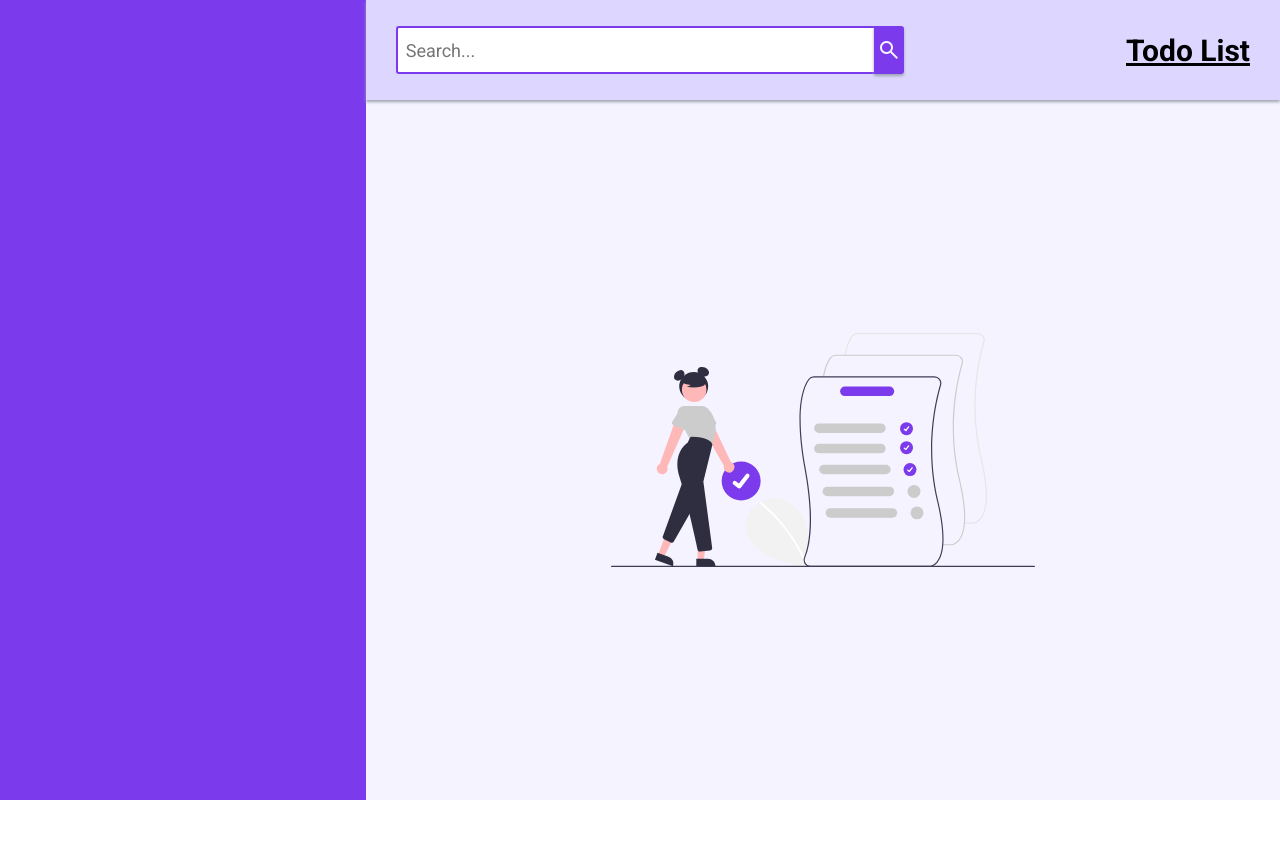
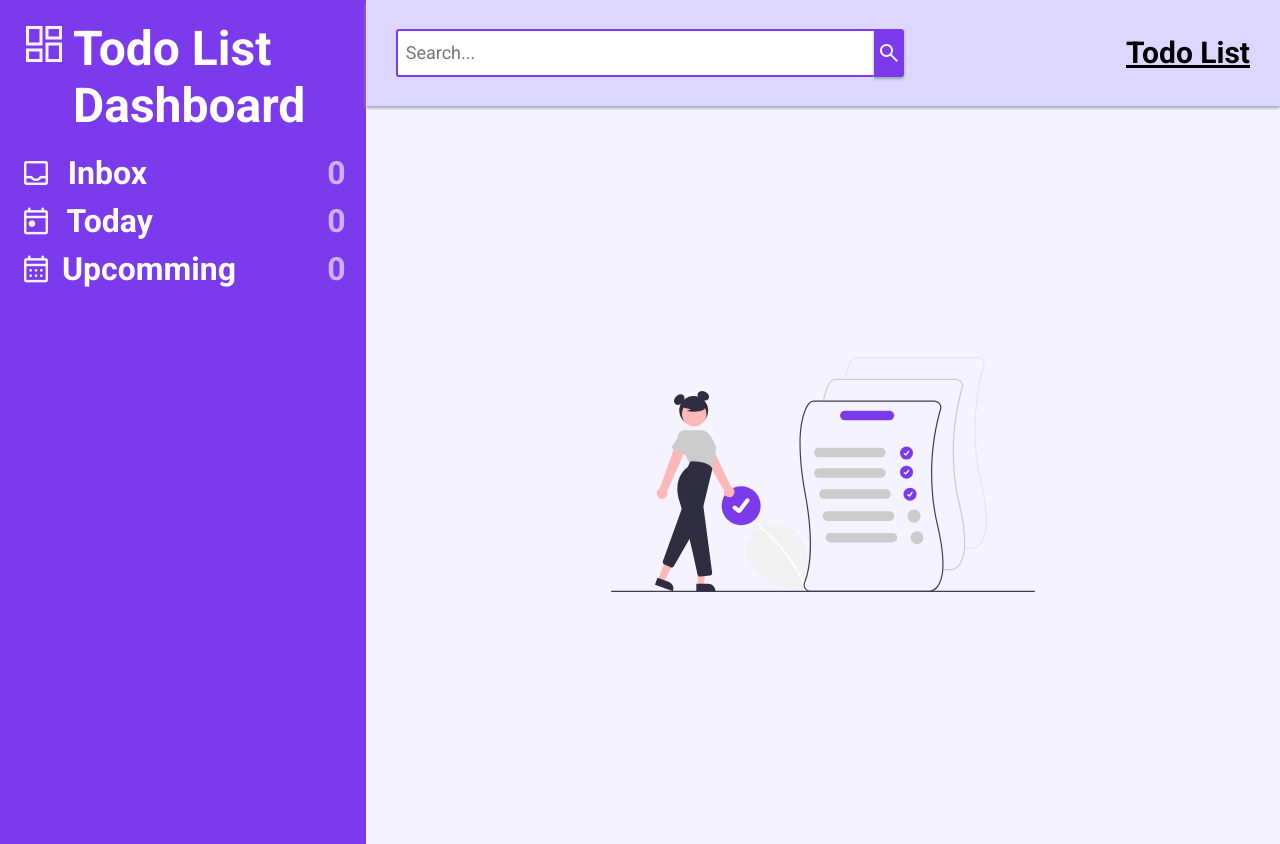
Before and after one commit to MAsecurity/Todo-List, a website built with webpack: page dist/index.html in a window 1280 px wide. Before the commit the page ends 800 px from the top, so only its background shows below. Built offline with nearby package versions, Linux system fonts and the light colour scheme.

Commit message:
Update sidebar section

```diff
--- a/src/functions/renderDefault.js
+++ b/src/functions/renderDefault.js
@@ -25,9 +25,50 @@ function getRenderDefault(){
   const navBarRight = document.createElement("div");
   navBarRight.classList.add("nav-content-right");
   const navBarTitle = document.createElement("div");
-  navBarTitle.textContent = "Todo List"
+  navBarTitle.textContent = "Todo List";
+  //Sidebar section
   const sideBar = document.createElement("div");
   sideBar.classList.add("sidebar");
+  const sideBarTitleContainer = document.createElement("div");
+  sideBarTitleContainer.classList.add("sidebar-title-container");
+  const sideBarTitle = document.createElement("span");
+  sideBarTitle.textContent = "Todo List Dashboard";
+  const sideBarTitleIcon = document.createElement("span");
+  sideBarTitleIcon.classList.add("material-symbols-outlined");
+  sideBarTitleIcon.textContent = "dashboard";
+  const sideBarFields = document.createElement("div");
+  sideBarFields.classList.add("sidebar-fields");
+  const sideBarInbox = document.createElement("div");
+  sideBarInbox.classList.add("sidebar-inbox")
+  const sideBarInboxTitle = document.createElement("span");
+  sideBarInboxTitle.textContent = "Inbox";
+  const sideBarInboxIcon = document.createElement("span");
+  sideBarInboxIcon.textContent= "inbox";
+  sideBarInboxIcon.classList.add("material-symbols-outlined");
+  const sideBarInboxStatus = document.createElement("span");
+  sideBarInboxStatus.classList.add("sidebar-inbox-status");
+  sideBarInboxStatus.textContent = "0";
+  const sideBarToday = document.createElement("div");
+  sideBarToday.classList.add("sidebar-today");
+  const sideBarTodayTitle = document.createElement("span");
+  sideBarTodayTitle.textContent = "Today";
+  const sideBarTodayIcon  = document.createElement("span");
+  sideBarTodayIcon.classList.add("material-symbols-outlined");
+  sideBarTodayIcon.textContent = "today";
+  const sideBarTodayStatus = document.createElement("span");
+  sideBarTodayStatus.classList.add("sidebar-today-status");
+  sideBarTodayStatus.textContent = "0";
+  const sideBarUpcomming = document.createElement("div");
+  sideBarUpcomming.classList.add("sidebar-upcomming");
+  const sideBarUpcommingTitle = document.createElement("span");
+  sideBarUpcommingTitle.textContent = "Upcomming";
+  const sideBarUpcommingIcon = document.createElement("span");
+  sideBarUpcommingIcon.textContent = "calendar_month";
+  sideBarUpcommingIcon.classList.add("material-symbols-outlined");
+  const sideBarUpcommingStatus = document.createElement("span");
+  sideBarUpcommingStatus.textContent = "0";
+  sideBarUpcommingStatus.classList.add("sidebar-upcomming-status")
+  // Main content section
   const mainContent = document.createElement("div");
   mainContent.classList.add("main");
   const mainContainerImg = document.createElement("div");
@@ -38,6 +79,7 @@ function getRenderDefault(){
   // Add DOM elements
   document.head.appendChild(linkMaterialIcons)
   document.body.appendChild(contentElement);
+  // Adding navbar
   contentElement.appendChild(navBar);
   navBar.appendChild(navBarLeft);
   navBarLeft.appendChild(searchBar);
@@ -45,7 +87,24 @@ function getRenderDefault(){
   searchBarBtn.appendChild(searchIconImg)
   navBar.appendChild(navBarRight);
   navBarRight.appendChild(navBarTitle);
+  // Adding sidebar
   contentElement.appendChild(sideBar);
+  sideBar.appendChild(sideBarTitleContainer);
+  sideBarTitleContainer.appendChild(sideBarTitleIcon);
+  sideBarTitleContainer.appendChild(sideBarTitle);
+  sideBar.appendChild(sideBarFields);
+  sideBarFields.appendChild(sideBarInbox);
+  sideBarInbox.appendChild(sideBarInboxIcon);
+  sideBarInbox.appendChild(sideBarInboxTitle);
+  sideBarInbox.appendChild(sideBarInboxStatus);
+  sideBarFields.appendChild(sideBarToday);
+  sideBarToday.appendChild(sideBarTodayIcon);
+  sideBarToday.appendChild(sideBarTodayTitle);
+  sideBarToday.appendChild(sideBarTodayStatus);
+  sideBarFields.appendChild(sideBarUpcomming);
+  sideBarUpcomming.appendChild(sideBarUpcommingIcon);
+  sideBarUpcomming.appendChild(sideBarUpcommingTitle);
+  sideBarUpcomming.appendChild(sideBarUpcommingStatus);
   contentElement.appendChild(mainContent);
   mainContent.appendChild(mainContainerImg);
   mainContainerImg.appendChild(mainActualImg);
--- a/src/style.css
+++ b/src/style.css
@@ -86,8 +86,47 @@
   grid-column-start: 1;
   grid-row: 1 / -1;
   background-color:#7c3aed;
+  padding: 20px 20px;
+  display: grid;
+  grid-template-columns: 1fr;
+  grid-template-rows: 1fr 1fr 4fr;
+}
+.sidebar-title-container{
+  display: flex;
+}
 
+.sidebar-title-container,.sidebar-inbox, .sidebar-today, .sidebar-upcomming{
+  color: white;
+  font-weight: bold;
+  gap: 5px;
 }
+.sidebar-title-container span{
+  font-size: 3rem;
+}
+.sidebar-inbox span, .sidebar-today span, .sidebar-upcomming span {
+  font-size: 2rem;
+}
+.sidebar-fields{
+  display: flex;
+  flex-direction: column;
+  gap: 10px;
+}
+
+.sidebar-inbox, .sidebar-today, .sidebar-upcomming{
+  display: grid;
+  grid-template-columns: 1fr 1fr 5fr;
+  gap: 10px;
+  cursor: pointer;
+  align-items: center;
+}
+.sidebar-inbox:hover, .sidebar-today:hover,.sidebar-upcomming:hover{
+  opacity: 0.8;
+}
+.sidebar-inbox-status,.sidebar-today-status,.sidebar-upcomming-status{
+  opacity: 0.6;
+  justify-self: end;
+}
+
 .main{
   grid-column-start: 2;
   grid-row-start: 2;
```
